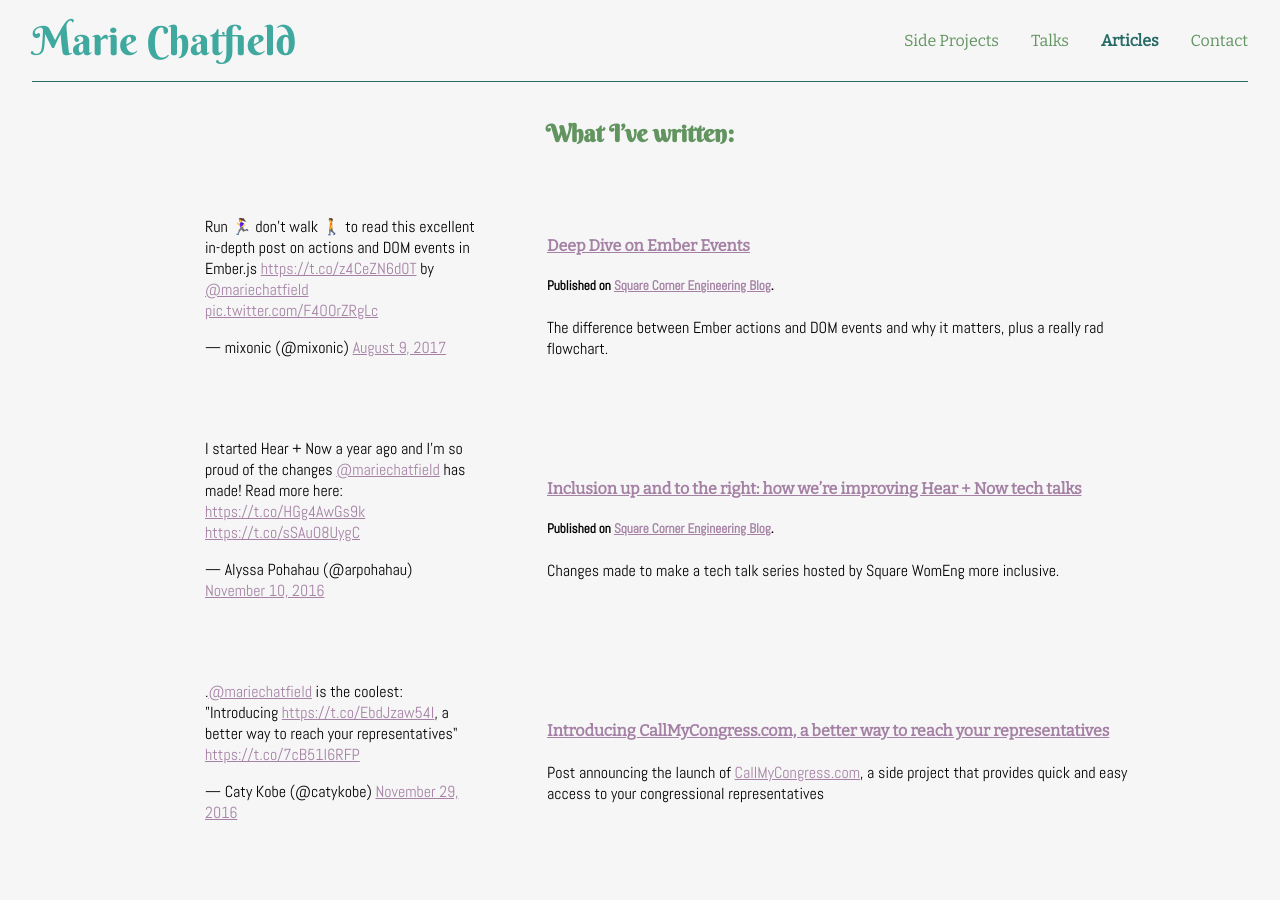
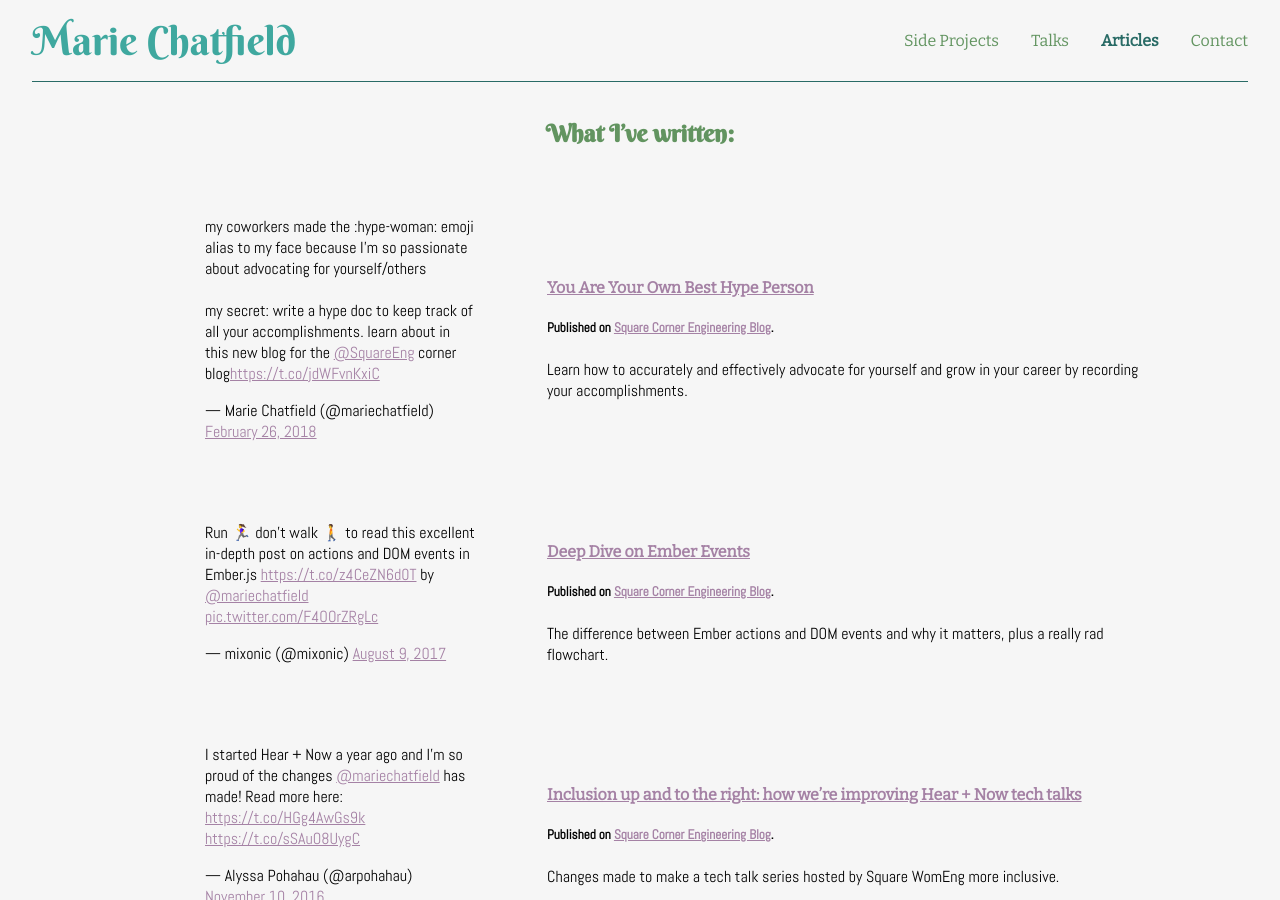
Before and after one commit to mchat/mchat.github.io, a Jekyll site: the page built from articles/index.md, in a window 1280 px wide and 900 px high. Built offline with Jekyll 4.4.1, drawn with Linux system fonts in a browser that asks for light colours; nearby versions of some CDN libraries; comment, search, counter and statistics services are not loaded.

Commit message:
Add hype doc blog post to articles.

```diff
--- a/articles/index.md
+++ b/articles/index.md
@@ -5,6 +5,22 @@ title: Articles
 
 <div class="content__section" markdown="block">
 ## What I’ve written:
+</div>
+
+<div class="content__section">
+  <div class="content__section__media content__section__media--small">
+    <blockquote class="twitter-tweet" data-lang="en"><p lang="en" dir="ltr">my coworkers made the :hype-woman: emoji alias to my face because I&#39;m so passionate about advocating for yourself/others<br><br>my secret: write a hype doc to keep track of all your accomplishments. learn about in this new blog for the <a href="https://twitter.com/SquareEng?ref_src=twsrc%5Etfw">@SquareEng</a> corner blog<a href="https://t.co/jdWFvnKxiC">https://t.co/jdWFvnKxiC</a></p>&mdash; Marie Chatfield (@mariechatfield) <a href="https://twitter.com/mariechatfield/status/968226519230251008?ref_src=twsrc%5Etfw">February 26, 2018</a></blockquote>
+  </div>
+
+  <div class="content__section__text" markdown="block">
+
+#### [You Are Your Own Best Hype Person](https://medium.com/square-corner-blog/you-are-your-own-best-hype-person-cf1e3a83c0c2)
+
+##### Published on [Square Corner Engineering Blog](https://medium.com/square-corner-blog).
+
+Learn how to accurately and effectively advocate for yourself and grow in your career by recording your accomplishments.
+
+  </div>
 </div>
 
 <div class="content__section">
```
